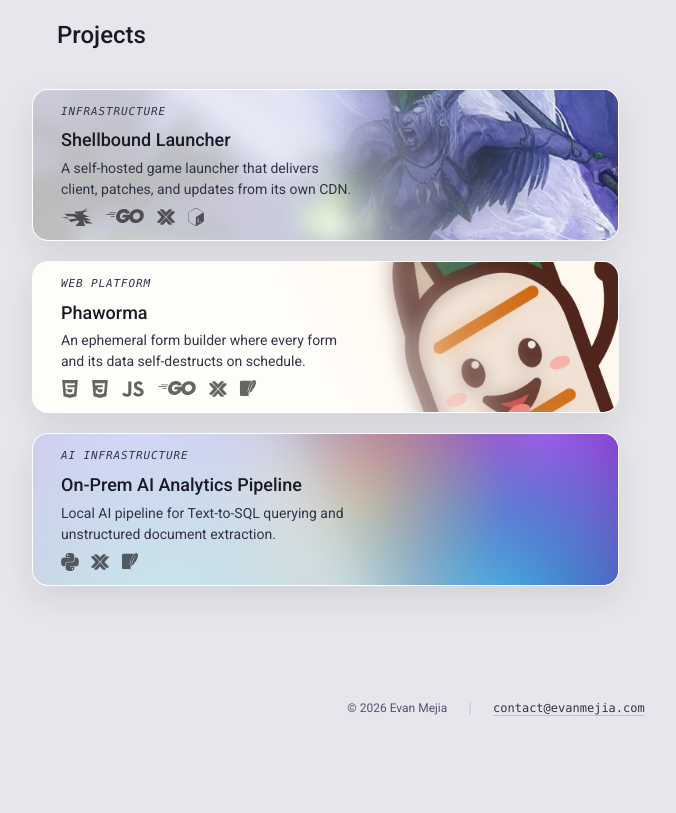
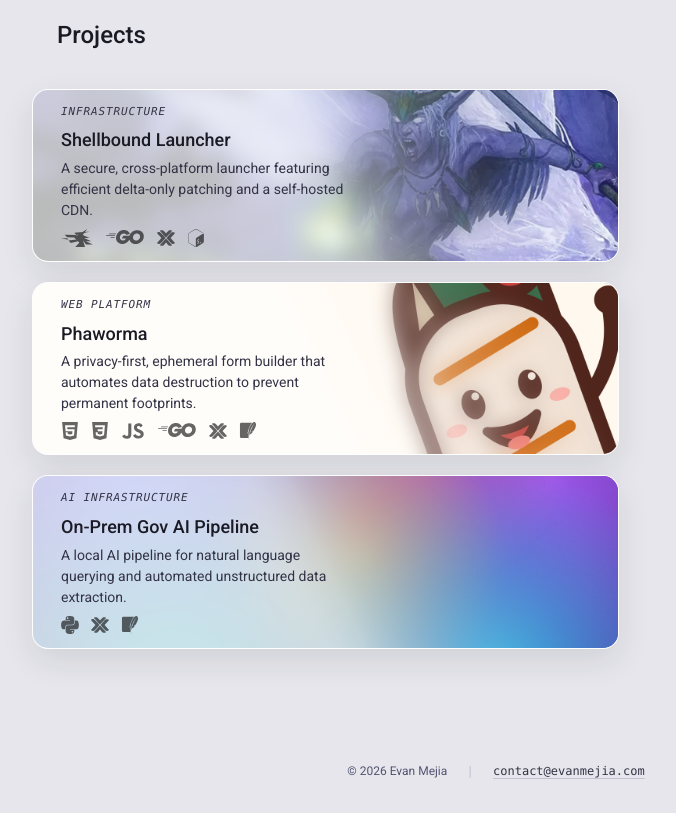
Before and after one commit to evanmejia/personal-website, a plain HTML site: page index.html in a window 1280 px wide. Shown: the part 470-1283 px from the top of the page, without its empty margins (144-820 px from the left). Before the commit the page ends 1220 px from the top, so only its background shows below. Drawn offline with Linux system fonts and the light colour scheme; a script that the page names is missing; a web font is replaced by a local one.

Commit message:
Card title edits

```diff
--- a/index.html
+++ b/index.html
@@ -100,8 +100,9 @@
                             <span class="card-meta">Infrastructure</span>
                             <h3>Shellbound Launcher</h3>
                             <p>
-                                A self-hosted game launcher that delivers
-                                client, patches, and updates from its own CDN.
+                                A secure, cross-platform launcher featuring
+                                efficient delta-only patching and a self-hosted
+                                CDN.
                             </p>
                             <ul class="card-tech" aria-label="Tech stack">
                                 <li>
@@ -153,8 +154,9 @@
                             <span class="card-meta">Web platform</span>
                             <h3>Phaworma</h3>
                             <p>
-                                An ephemeral form builder where every form and
-                                its data self-destructs on schedule.
+                                A privacy-first, ephemeral form builder that
+                                automates data destruction to prevent permanent
+                                footprints.
                             </p>
                             <ul class="card-tech" aria-label="Tech stack">
                                 <li>
@@ -221,10 +223,11 @@
                         </a>
                         <a class="card" href="projects.html#ai-data-stack">
                             <span class="card-meta">AI infrastructure</span>
-                            <h3>On-Prem AI Analytics Pipeline</h3>
+                            <h3>On-Prem Gov AI Pipeline</h3>
                             <p>
-                                Local AI pipeline for Text-to-SQL querying and
-                                unstructured document extraction.
+                                A local AI pipeline for natural language
+                                querying and automated unstructured data
+                                extraction.
                             </p>
                             <ul class="card-tech" aria-label="Tech stack">
                                 <li>
```
